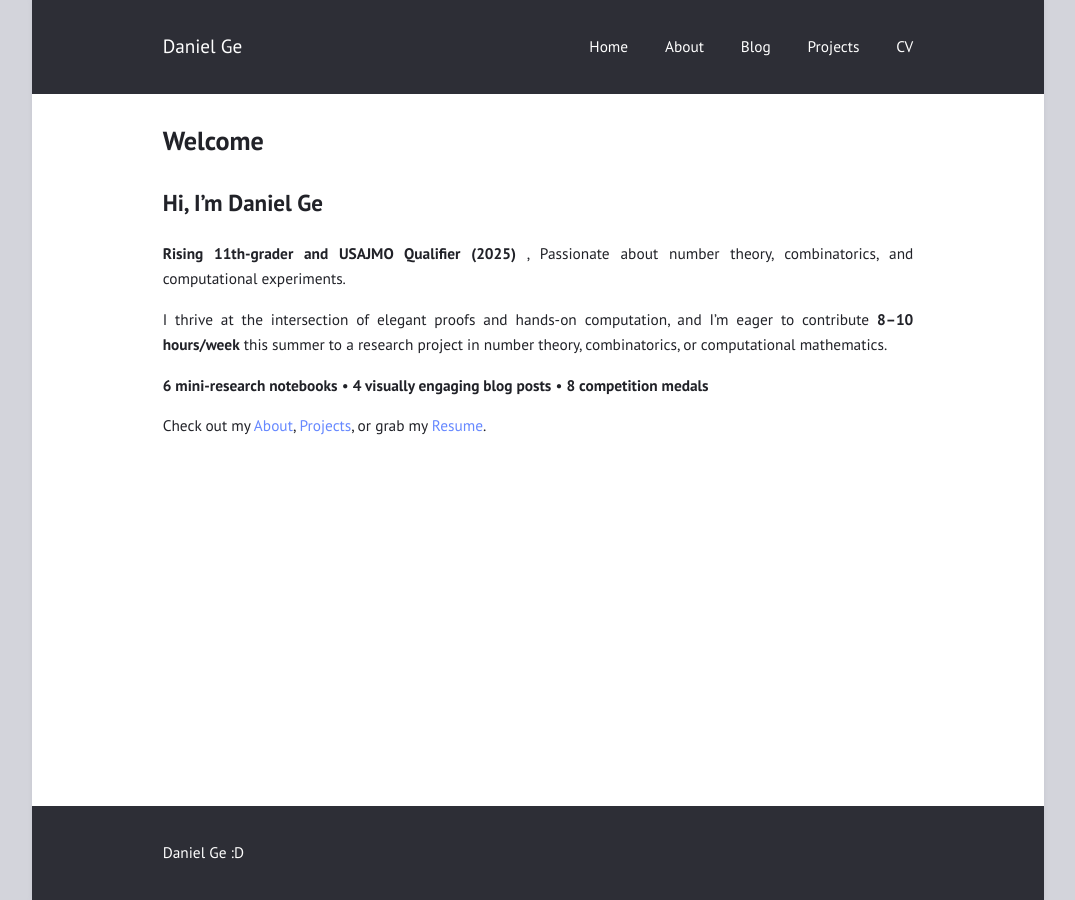
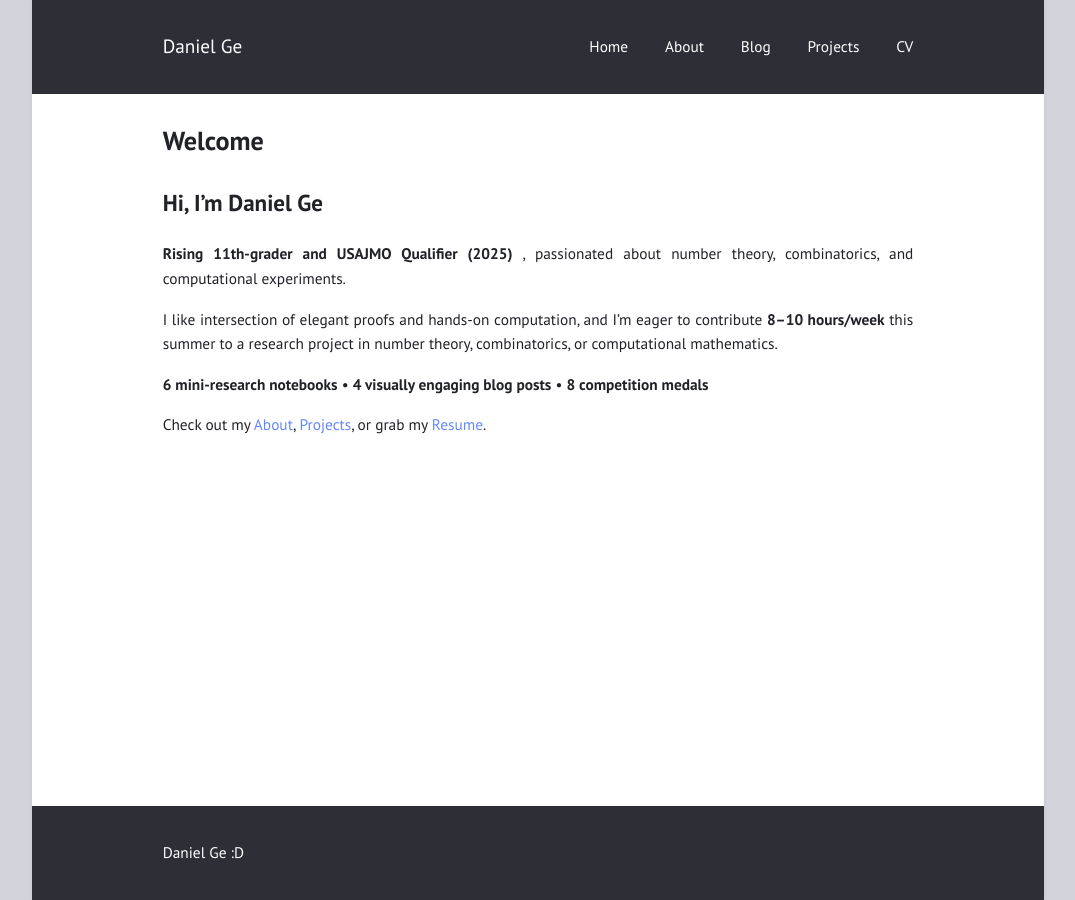
Before and after one commit to kicksandgiggles123/kicksandgiggles123.github.io, a Jekyll site: the page built from index.md, in a window 1280 px wide. Shown: the whole page, without its empty margins (102-1177 px from the left). Built offline with Jekyll 4.4.1, drawn with Linux system fonts in a browser that asks for light colours.

Commit message:
Update index.md

```diff
--- a/index.md
+++ b/index.md
@@ -6,9 +6,9 @@ permalink: /
 
 ## Hi, I’m Daniel Ge
 
-**Rising 11th-grader and USAJMO Qualifier (2025)**  , Passionate about number theory, combinatorics, and computational experiments.
+**Rising 11th-grader and USAJMO Qualifier (2025)**  , passionated about number theory, combinatorics, and computational experiments.
 
-I thrive at the intersection of elegant proofs and hands-on computation, and I’m eager to contribute **8–10 hours/week** this summer to a research project in number theory, combinatorics, or computational mathematics.
+I like intersection of elegant proofs and hands-on computation, and I’m eager to contribute **8–10 hours/week** this summer to a research project in number theory, combinatorics, or computational mathematics.
 
 **6 mini-research notebooks** • **4 visually engaging blog posts** • **8 competition medals**
 
```
